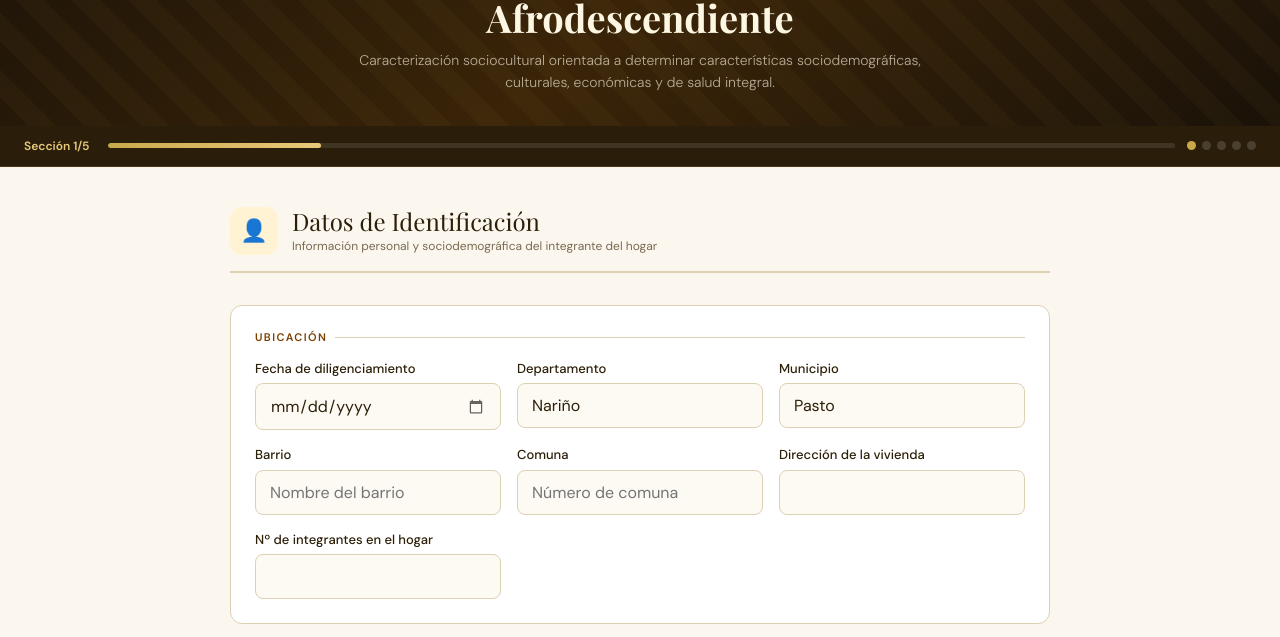
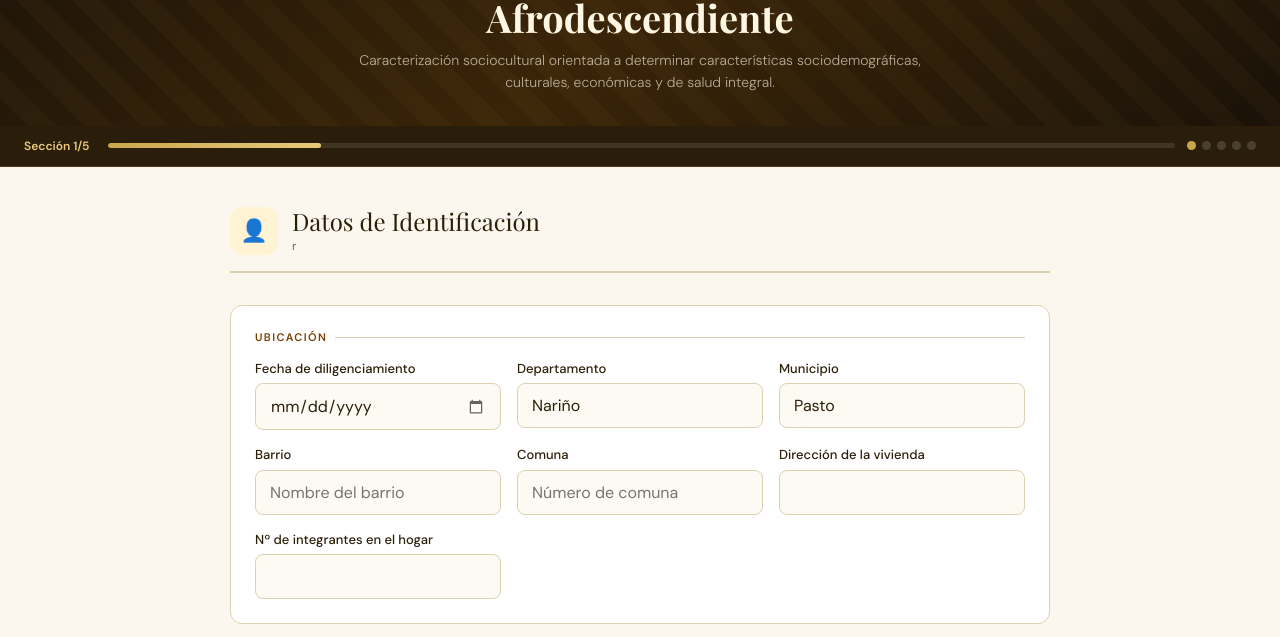
Before and after one commit to CiudadBienestar/formulario-afro, a website built with Vite: page index.html in a window 1280 px wide. Shown: the part 163-800 px from the top of the page. Built offline with nearby package versions, Linux system fonts and the light colour scheme; no server answers.

```diff
--- a/index.html
+++ b/index.html
@@ -41,7 +41,7 @@
       <div class="section-icon" style="background:#FFF3D4;color:#7B3F00">👤</div>
       <div>
         <div class="section-title">Datos de Identificación</div>
-        <div class="section-subtitle">Información personal y sociodemográfica del integrante del hogar</div>
+        <div class="section-subtitle">r</div>
       </div>
     </div>
 
```
